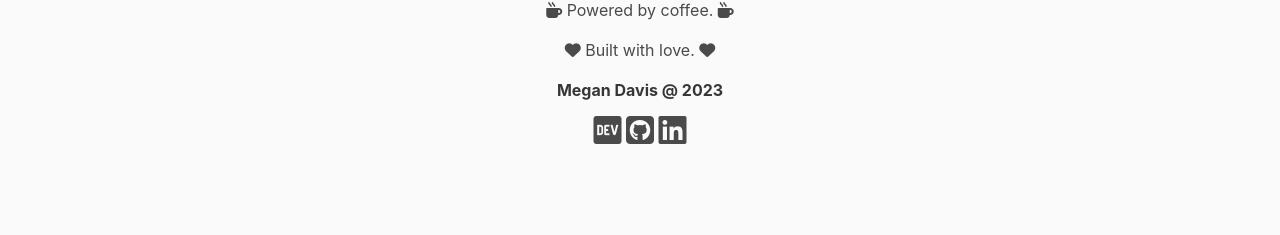
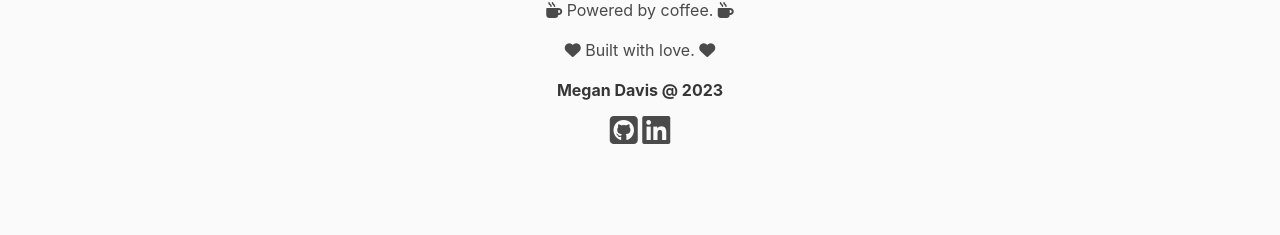
Before and after one commit to Davis24/davis24.github.io, a Jekyll site: the page built from index.html, in a window 1280 px wide. Shown: the part 1544-1779 px from the top of the page. Built offline with Jekyll 4.4.1, drawn with Linux system fonts in a browser that asks for light colours; nearby versions of some CDN libraries.

Commit message:
Update footer.html

```diff
--- a/_includes/footer.html
+++ b/_includes/footer.html
@@ -3,7 +3,7 @@
       <p><i class="fa-solid fa-mug-hot"></i> Powered by coffee. <i class="fa-solid fa-mug-hot"></i></p>
       <p><i class="fa-solid fa-heart"></i> Built with love. <i class="fa-solid fa-heart"></i></p>
       <p><strong>Megan Davis @ 2023</strong></p>
-      <p ><a href="https://dev.to/davis24" class="social-icon"><i class="fa-brands fa-dev fa-2xl"></i></a>
+      <p >
         <a href="https://github.com/Davis24" class="social-icon"><i class="fa-brands fa-square-github fa-2xl"></i></a>
         <a href="https://www.linkedin.com/in/madavis5/" class="social-icon"><i class="fa-brands fa-linkedin fa-2xl"></i></a>
       </p>
```
